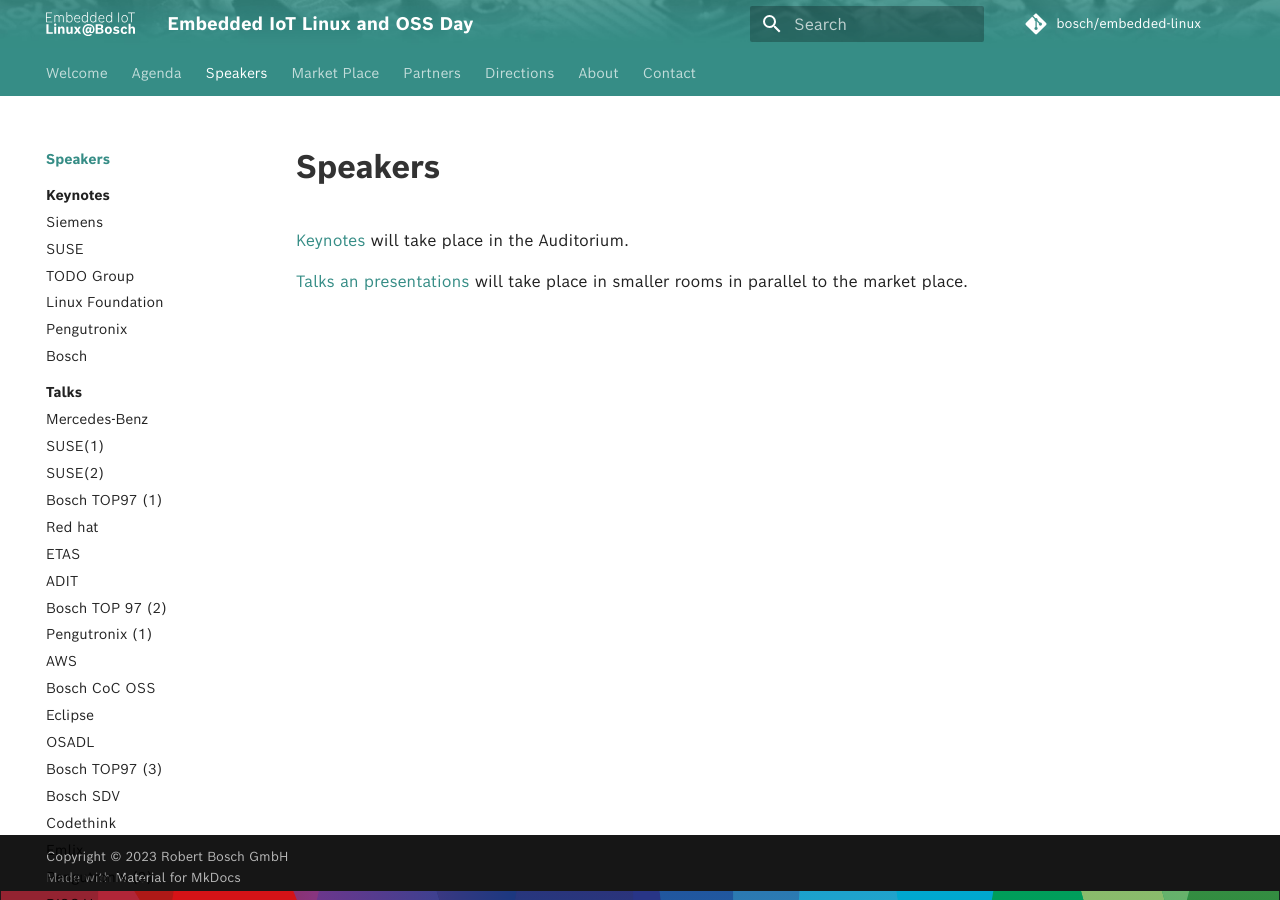
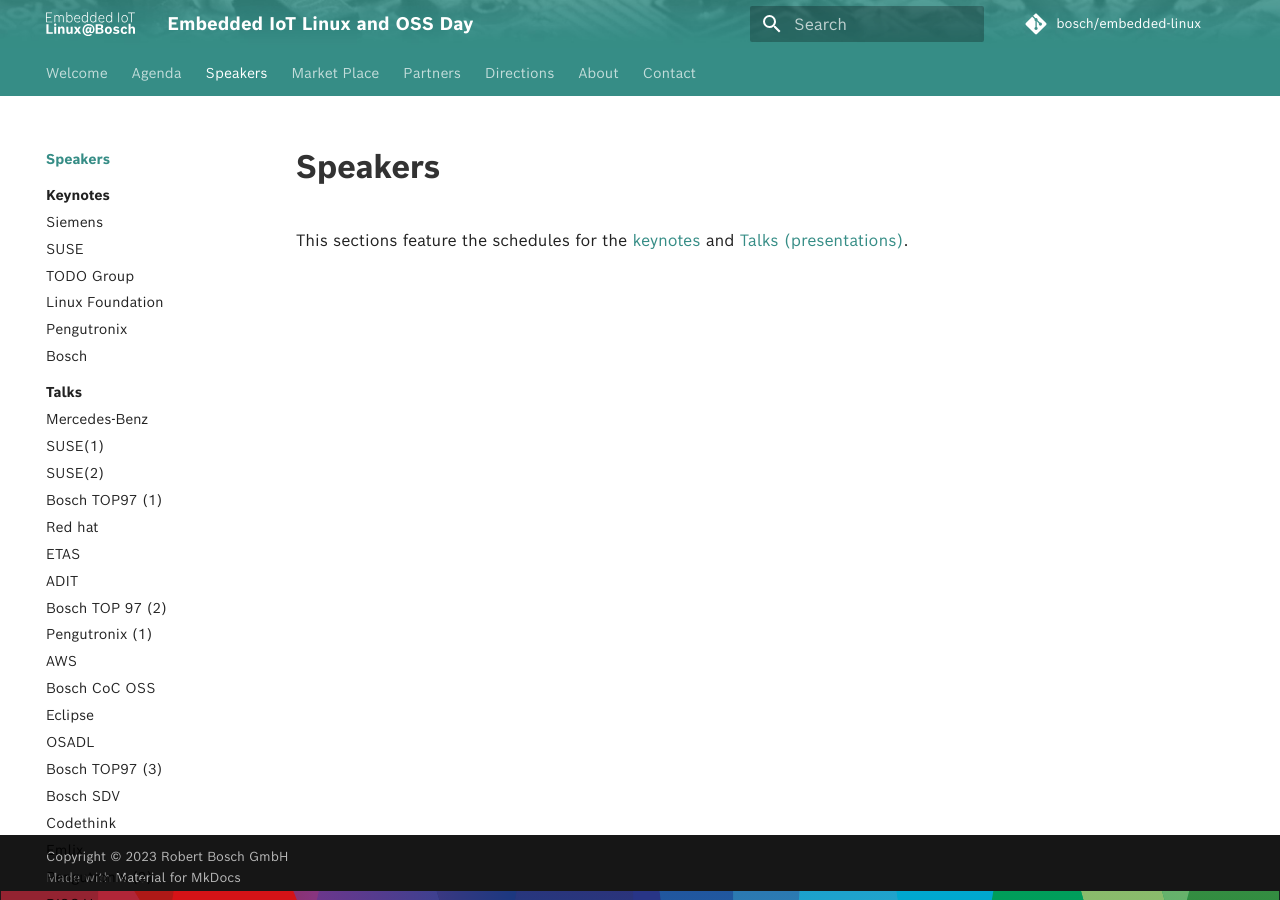
Before and after one commit to boschglobal/embedded-linux, an MkDocs documentation site: the page built from docs/speakers/index.md, in a window 1280 px wide. Built offline with MkDocs 1.6.1 and Material for MkDocs 9.7.7, drawn with Linux system fonts in a browser that asks for light colours; comment, search, counter and statistics services are not loaded.

Commit message:
Change text on speakers index page
Signed-off-by: Sietze van Buuren <Sietze.vanBuuren@de.bosch.com>

```diff
--- a/docs/speakers/index.md
+++ b/docs/speakers/index.md
@@ -5,7 +5,5 @@
 
 # Speakers
 
-[Keynotes](../keynotes) will take place in the Auditorium.
-
-[Talks an presentations](../presentations) will take place in smaller rooms in
-parallel to the market place.
+This sections feature the schedules for the [keynotes](../keynotes) and [Talks
+(presentations)](../presentations).
```
